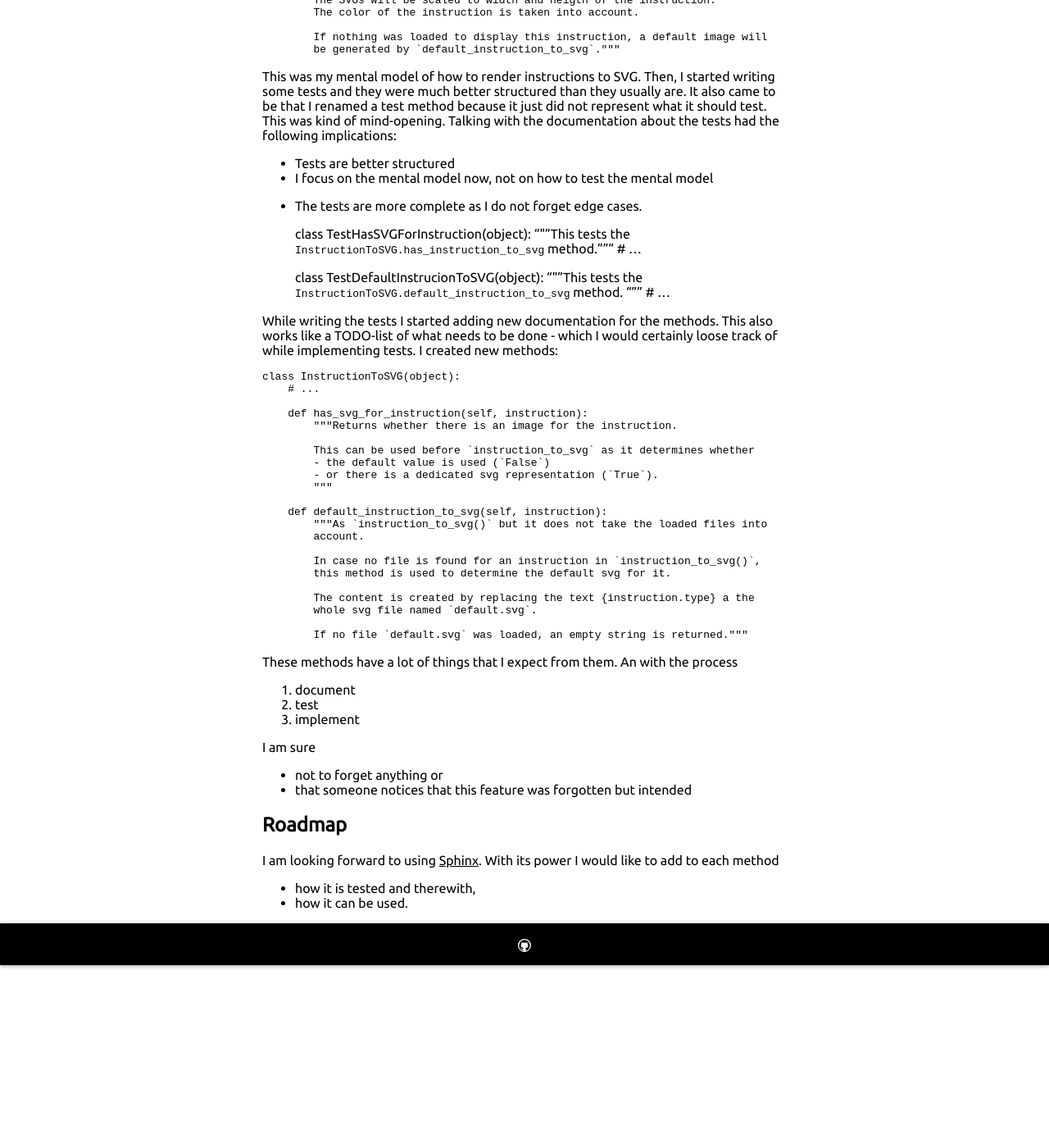
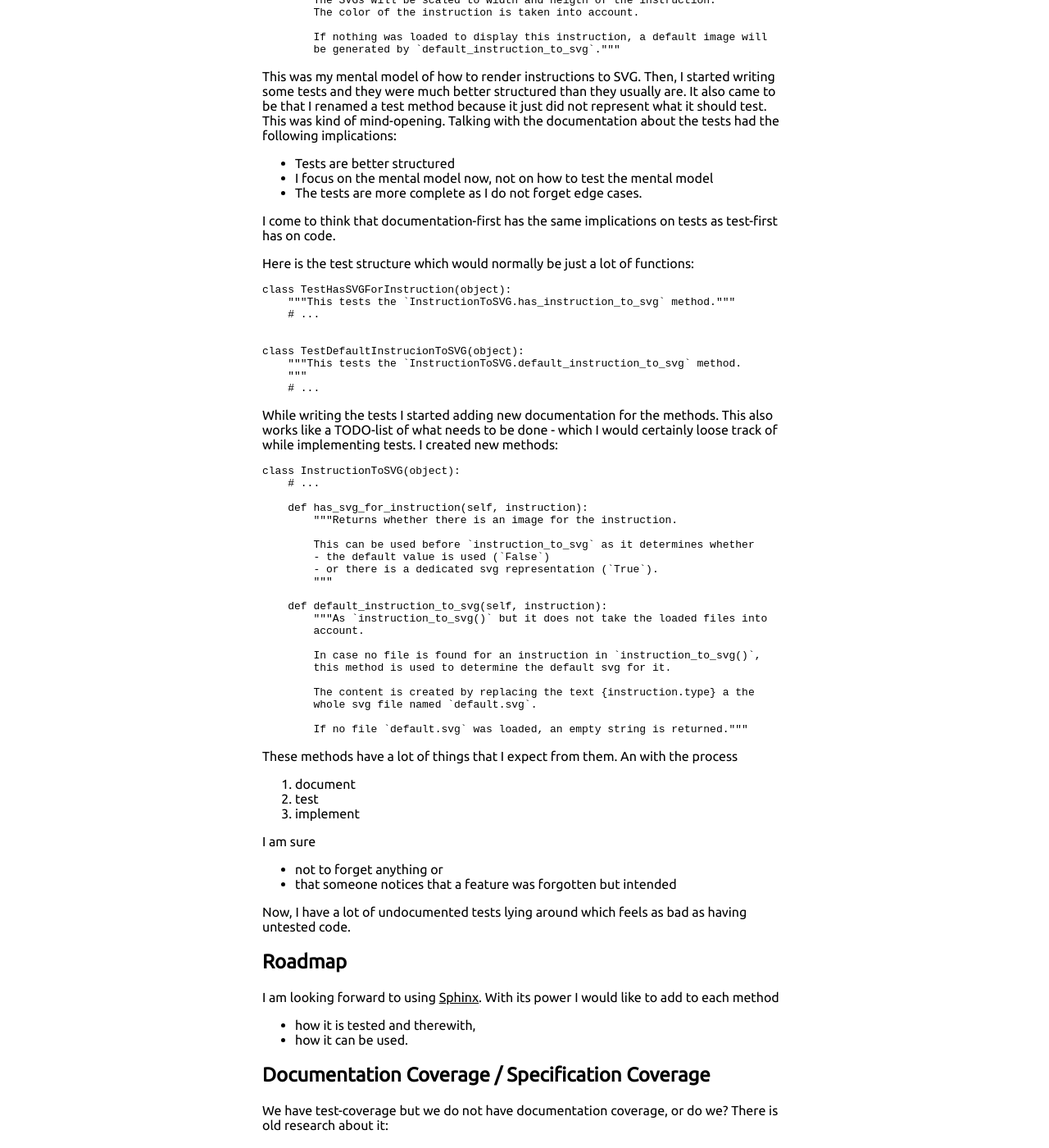
Before and after one commit to niccokunzmann/niccokunzmann.github.io, a Jekyll site: the page built from _posts/2016-06-10-Documentation-Driven-Development.md, in a window 1280 px wide and 1400 px high, scrolled down 1836 px. Shown: the whole window at 82% size. Built offline with Jekyll 4.4.1, drawn with Linux system fonts in a browser that asks for light colours; some of the changed text lies outside the part shown.

Commit message:
added more thoughts about specification coverage

```diff
--- a/_posts/2016-06-10-Documentation-Driven-Development.md
+++ b/_posts/2016-06-10-Documentation-Driven-Development.md
@@ -111,6 +111,11 @@ Talking with the documentation about the tests had the following  implications:
 - I focus on the mental model now, not on how to test the mental model
 - The tests are more complete as I do not forget edge cases.
 
+I come to think that documentation-first has the same implications on tests
+as test-first has on code.
+
+Here is the test structure which would normally be just a lot of functions:
+
     class TestHasSVGForInstruction(object):
         """This tests the `InstructionToSVG.has_instruction_to_svg` method."""
         # ...
@@ -159,7 +164,10 @@ An with the process
 I am sure
 
 - not to forget anything or
-- that someone notices that this feature was forgotten but intended
+- that someone notices that a feature was forgotten but intended
+
+Now, I have a lot of undocumented tests lying around which feels as bad as
+having untested code.
 
 Roadmap
 -------
@@ -169,3 +177,22 @@ With its power I would like to add to each method
 
 - how it is tested and therewith,
 - how it can be used.
+
+Documentation Coverage / Specification Coverage
+-----------------------------------------------
+
+We have test-coverage but we do not have documentation coverage, or do we?
+There is old research about it:
+
+- [A SPECIFICATION-BASED COVERAGE METRIC TO EVALUATE TEST SETS
+  ](http://www.worldscientific.com/doi/abs/10.1142/S0218539301000530)
+
+Research behind a pay wall. Certainly not what the author intended.
+
+And, there is a test tool:
+
+- [docstring-coverage](https://pypi.python.org/pypi/docstring-coverage/0.3.4)
+
+But there is no specification coverage tool like I wish to have it, it seems.
+[Testing Tools for Python
+](https://wiki.python.org/moin/PythonTestingToolsTaxonomy)
```
